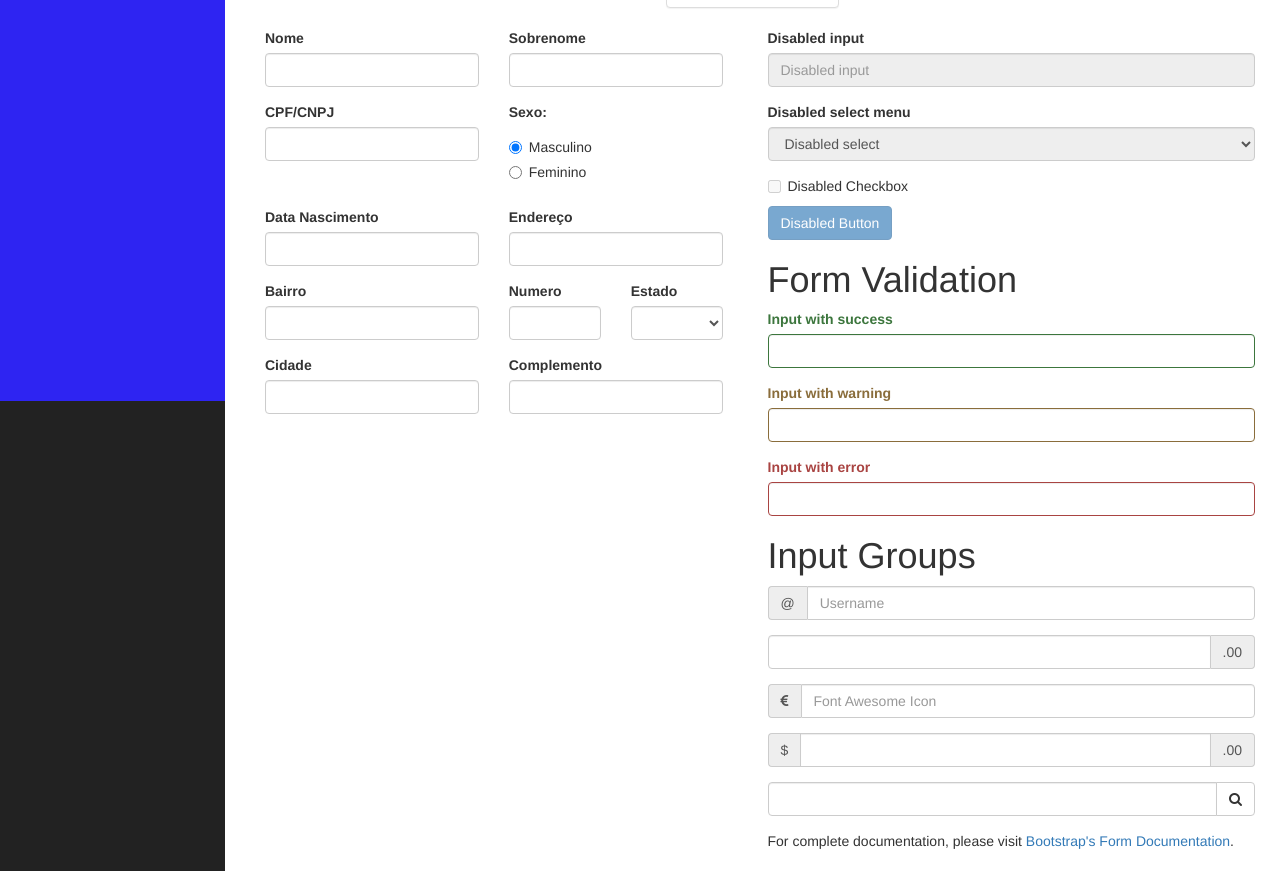
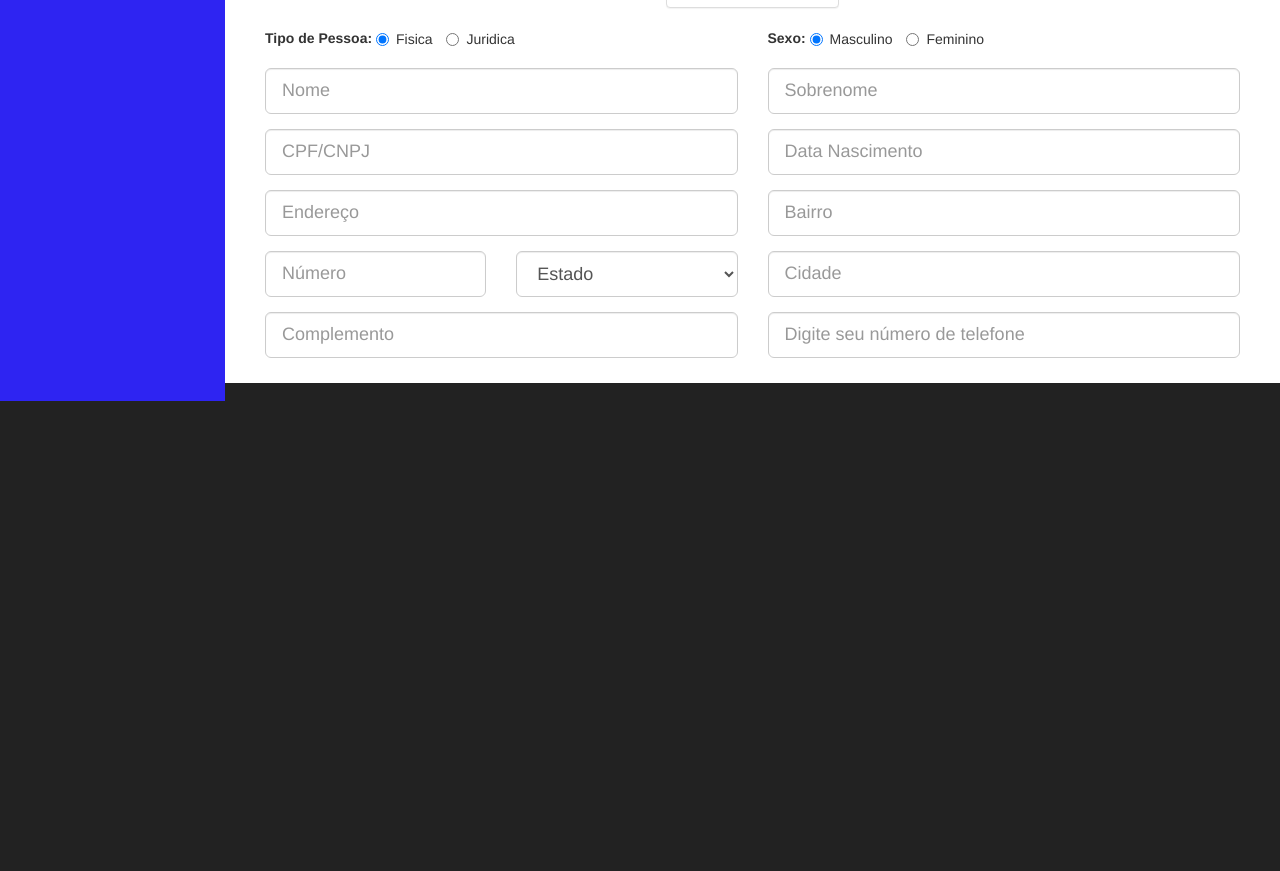
Before and after one commit to costaDiones/TCC, a plain HTML site: page cadastro.html in a window 1280 px wide. Shown: the part 399-1270 px from the top of the page. After the commit the page ends 800 px from the top, so only its background shows below. Drawn offline with Linux system fonts and the light colour scheme.

Commit message:
Alteração

```diff
--- a/cadastro.html
+++ b/cadastro.html
@@ -131,67 +131,71 @@
 								<input type="file" id="btn_enviar" onchange="PreviewImage();">
 							</div>
 						</div>
-						<div class="col-lg-6">
+						<div class="col-lg-12">
 
 							<form role="form">
 
-								<div class="form-group col-xs-12 col-lg-6 col-sm-6 col-md-6">
-									<label>Nome </label>
-									<input class="form-control">
+								<div class="form-group col-xs-12 col-lg-6 col-sm-12 col-md-6">
+                                <label>Tipo de Pessoa: </label>
+                                <label class="radio-inline">
+                                    <input type="radio" name="optionsRadiosInline" id="optionsRadiosInline1" value="option1" checked> Fisica
+                                </label>
+                                <label class="radio-inline">
+                                    <input type="radio" name="optionsRadiosInline" id="optionsRadiosInline2" value="option2"> Juridica
+                                </label>
+
+                            </div>
+
+                            <div class="form-group col-xs-12 col-lg-6 col-sm-12 col-md-6">
+                                <label>Sexo: </label>
+                                <label class="radio-inline">
+                                    <input type="radio" name="optionsRadios" id="optionsRadios1" value="option1" checked> Masculino
+                                </label>
+                                <label class="radio-inline">
+                                    <input type="radio" name="optionsRadios" id="optionsRadios1" value="option2"> Feminino
+                                </label>
+
+                            </div>
+
+								<div class="form-group input-group-lg col-xs-12 col-lg-6 col-sm-6 col-md-6">
+									<input class="form-control" placeholder="Nome">
 
 								</div>
-								<div class="form-group col-xs-12 col-lg-6 col-sm-6 col-md-6">
-									<label>Sobrenome </label>
-									<input class="form-control">
+								<div class="form-group  input-group-lg 2 col-lg-6 col-sm-6 col-md-6">
+									<input class="form-control" placeholder="Sobrenome">
 
 								</div>
 
-								<div class="form-group col-xs-12  col-lg-6 col-sm-6 col-md-6">
-									<label>CPF/CNPJ</label>
-									<input class="form-control" >
+								<div class="form-group input-group-lg col-xs-12  col-lg-6 col-sm-6 col-md-6">
+									<input class="form-control" placeholder="CPF/CNPJ" >
 								</div>
 
-								<div class="form-group col-xs-12 col-lg-6 col-sm-6 col-md-6">
-									<label>Sexo: </label>
-									<div class="radio">
-										<label>
-											<input type="radio" name="optionsRadios" id="optionsRadios1" value="option1" checked>
-											Masculino </label>
-									</div>
-									<div class="radio">
-										<label>
-											<input type="radio" name="optionsRadios" id="optionsRadios2" value="option2">
-											Feminino </label>
-									</div>
+
+
+
+
+
+								<div class="form-group input-group-lg col-xs-12 col-lg-6 col-sm-6 col-md-6 ">
+									<input class="form-control" placeholder="Data Nascimento">
+
+								</div>
+								<div class="form-group input-group-lg col-lg-6 col-sm-6 col-md-6 ">
+									<input class="form-control" placeholder="Endereço">
 
 								</div>
 
-								<div class="form-group col-xs-12 col-lg-6 col-sm-6 col-md-6 ">
-									<label>Data Nascimento</label>
-									<input class="form-control">
+								<div class="form-group input-group-lg col-xs-12 col-lg-6 col-sm-6 col-md-6 ">
+									<input class="form-control" placeholder="Bairro">
 
 								</div>
-								<div class="form-group col-xs-12 col-lg-6 col-sm-6 col-md-6 ">
-									<label>Endereço</label>
-									<input class="form-control">
+								<div class="form-group input-group-lg col-xs-6 col-lg-3 col-sm-3 col-md-3 ">
+									<input class="form-control" placeholder="Número">
 
 								</div>
 
-								<div class="form-group col-xs-12 col-lg-6 col-sm-6 col-md-6 ">
-									<label>Bairro</label>
-									<input class="form-control">
-
-								</div>
-								<div class="form-group col-xs-6 col-lg-3 col-sm-3 col-md-3 ">
-									<label>Numero</label>
-									<input class="form-control">
-
-								</div>
-
-								<div class="form-group col-xs-6  col-lg-3 col-sm-3 col-md-3">
-                                <label>Estado</label>
-                                <select class="form-control">
-                                    <option></option>
+								<div class="form-group input-group-lg col-xs-6  col-lg-3 col-sm-3 col-md-3">
+                                <select class="form-control" >
+                                    <option >Estado</option>
                                     <option>SC</option>
                                     <option>PR</option>
                                     <option>RS</option>
@@ -200,113 +204,27 @@
                                 </select>
                             </div>
 
-								<div class="form-group col-xs-12 col-lg-6 col-sm-6 col-md-6 ">
-									<label>Cidade</label>
-									<input class="form-control">
+								<div class="form-group input-group-lg col-xs-12 col-lg-6 col-sm-6 col-md-6 ">
+									<input class="form-control" placeholder="Cidade">
 
 								</div>
-								<div class="form-group col-xs-12 col-lg-6 col-sm-6 col-md-6 ">
-									<label>Complemento</label>
-									<input class="form-control">
+								<div class="form-group input-group-lg col-xs-12 col-lg-6 col-sm-6 col-md-6 ">
+									<input class="form-control" placeholder="Complemento">
 
 								</div>
+
+								<div class="form-group input-group-lg col-xs-12 col-lg-6 col-sm-6 col-md-6 ">
+									<input class="form-control" placeholder="Digite seu número de telefone">
+
+
+								</div>
+
+
 
 							</form>
 
 						</div>
-						<div class="col-lg-6 col-xs-12 col-sm-12 col-md-12">
 
-							<form role="form">
-
-								<fieldset disabled>
-
-									<div class="form-group">
-										<label for="disabledSelect">Disabled input</label>
-										<input class="form-control" id="disabledInput" type="text" placeholder="Disabled input" disabled>
-									</div>
-
-									<div class="form-group">
-										<label for="disabledSelect">Disabled select menu</label>
-										<select id="disabledSelect" class="form-control">
-											<option>Disabled select</option>
-										</select>
-									</div>
-
-									<div class="checkbox">
-										<label>
-											<input type="checkbox">
-											Disabled Checkbox </label>
-									</div>
-
-									<button type="submit" class="btn btn-primary">
-										Disabled Button
-									</button>
-
-								</fieldset>
-
-							</form>
-
-							<h1>Form Validation</h1>
-
-							<form role="form">
-
-								<div class="form-group has-success">
-									<label class="control-label" for="inputSuccess">Input with success</label>
-									<input type="text" class="form-control" id="inputSuccess">
-								</div>
-
-								<div class="form-group has-warning">
-									<label class="control-label" for="inputWarning">Input with warning</label>
-									<input type="text" class="form-control" id="inputWarning">
-								</div>
-
-								<div class="form-group has-error">
-									<label class="control-label" for="inputError">Input with error</label>
-									<input type="text" class="form-control" id="inputError">
-								</div>
-
-							</form>
-
-							<h1>Input Groups</h1>
-
-							<form role="form">
-
-								<div class="form-group input-group">
-									<span class="input-group-addon">@</span>
-									<input type="text" class="form-control" placeholder="Username">
-								</div>
-
-								<div class="form-group input-group">
-									<input type="text" class="form-control">
-									<span class="input-group-addon">.00</span>
-								</div>
-
-								<div class="form-group input-group">
-									<span class="input-group-addon"><i class="fa fa-eur"></i></span>
-									<input type="text" class="form-control" placeholder="Font Awesome Icon">
-								</div>
-
-								<div class="form-group input-group">
-									<span class="input-group-addon">$</span>
-									<input type="text" class="form-control">
-									<span class="input-group-addon">.00</span>
-								</div>
-
-								<div class="form-group input-group">
-									<input type="text" class="form-control">
-									<span class="input-group-btn">
-										<button class="btn btn-default" type="button">
-											<i class="fa fa-search"></i>
-										</button></span>
-								</div>
-
-							</form>
-
-							<p>
-								For complete documentation, please visit <a href="http://getbootstrap.com/css/#forms">Bootstrap's Form Documentation</a>.
-							</p>
-
-						</div>
 					</div>
 					<!-- /.row -->
 
```
